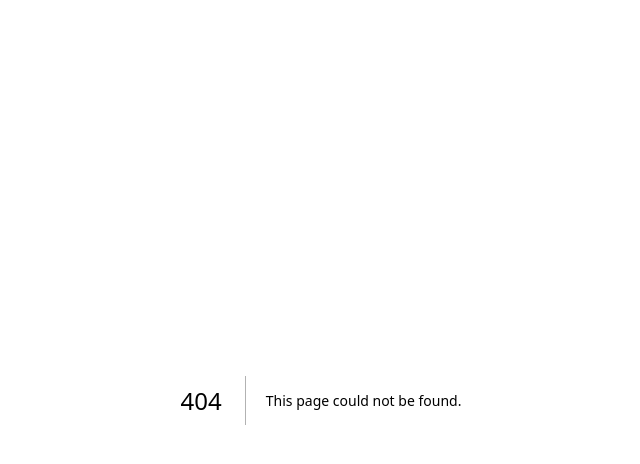
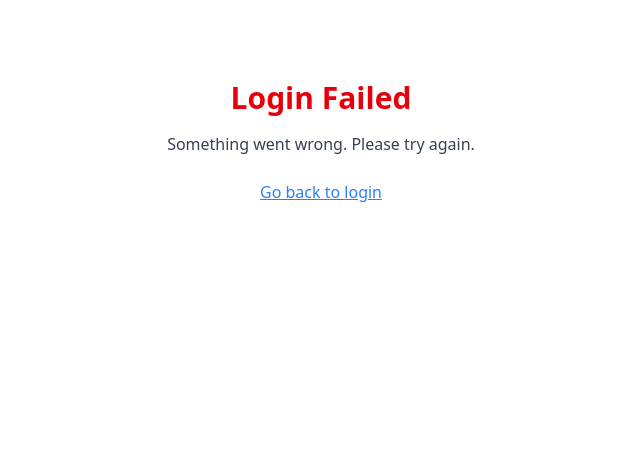
Before and after one commit to xrhridoy1/chat-application, a Next.js app: page /auth/auth-code-error in a window 1280 px wide. Before the commit this address had no page. Shown: the top 464 px of the page, without its empty margins (319-959 px from the left). Built offline with nearby package versions, Linux system fonts and the light colour scheme.

Commit message:
auth maybe done 7

```diff
--- /dev/null
+++ b/app/auth/auth-code-error/page.tsx
@@ -0,0 +1,9 @@
+export default function AuthCodeErrorPage() {
+    return (
+        <div className="text-center py-20">
+            <h1 className="text-3xl font-bold text-red-600">Login Failed</h1>
+            <p className="mt-4 text-gray-700">Something went wrong. Please try again.</p>
+            <a href="/login" className="text-blue-500 underline mt-6 block">Go back to login</a>
+        </div>
+    )
+}
```
